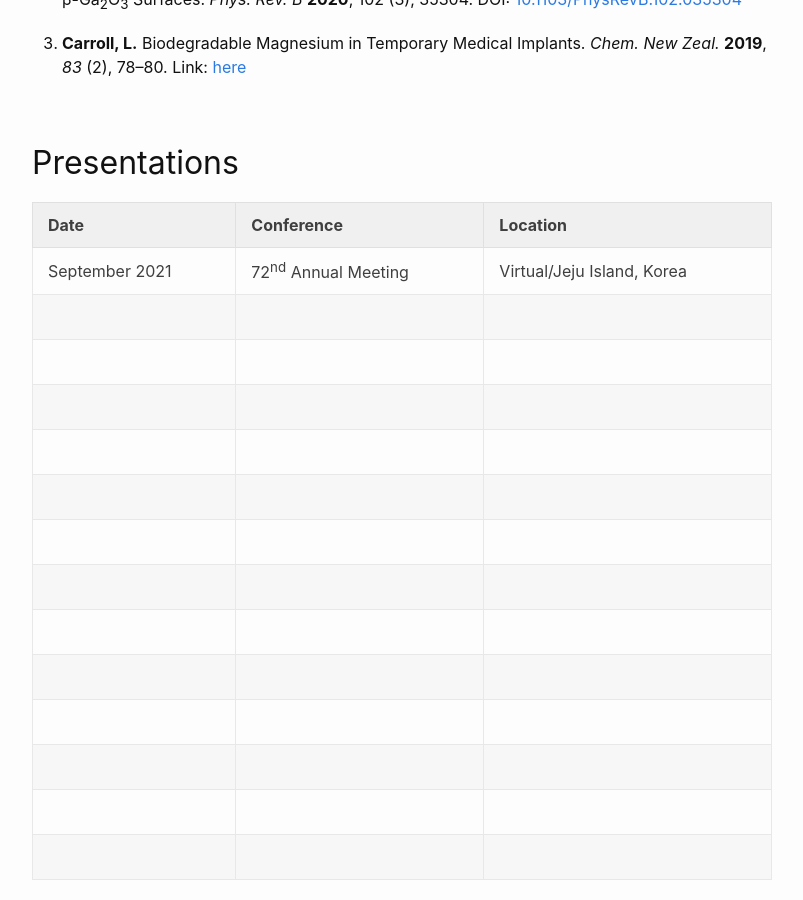
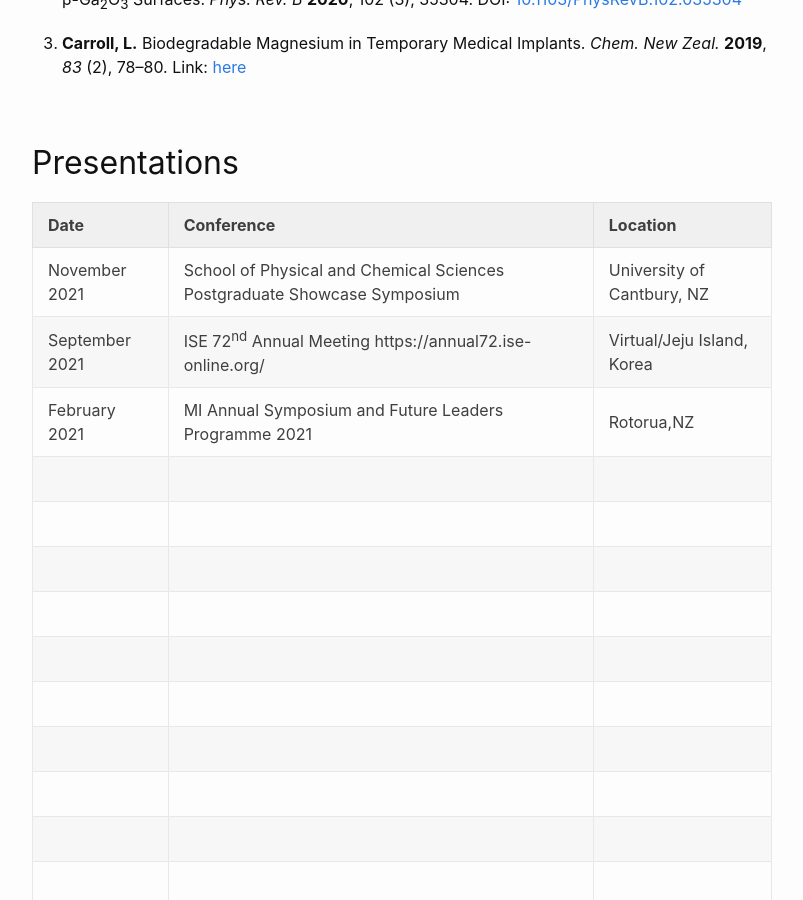
Before and after one commit to LRCarroll/LRCarroll, a Jekyll site: the page built from curricilum.md, in a window 1280 px wide and 900 px high, scrolled down 1603 px. Shown: the whole window, without its empty margins (238-1041 px from the left). Built offline with Jekyll 4.4.1, drawn with Linux system fonts in a browser that asks for light colours.

Commit message:
Conferences

```diff
--- a/curricilum.md
+++ b/curricilum.md
@@ -49,8 +49,9 @@ GPA: 8.51 (out of 9)
 
 | Date | Conference | Location |
 | ---  | ---        | ---      |
-| September 2021     | 72<sup>nd</sup> Annual Meeting            | Virtual/Jeju Island, Korea          |
-|      |            |          |
+| November 2021 | School of Physical and Chemical Sciences Postgraduate Showcase Symposium | University of Cantbury, NZ|
+| September 2021     | ISE 72<sup>nd</sup> Annual Meeting https://annual72.ise-online.org/            | Virtual/Jeju Island, Korea          |
+| February 2021 | MI Annual Symposium and Future Leaders Programme 2021 | Rotorua,NZ |
 |      |            |          |
 |      |            |          |
 |      |            |          |
```
